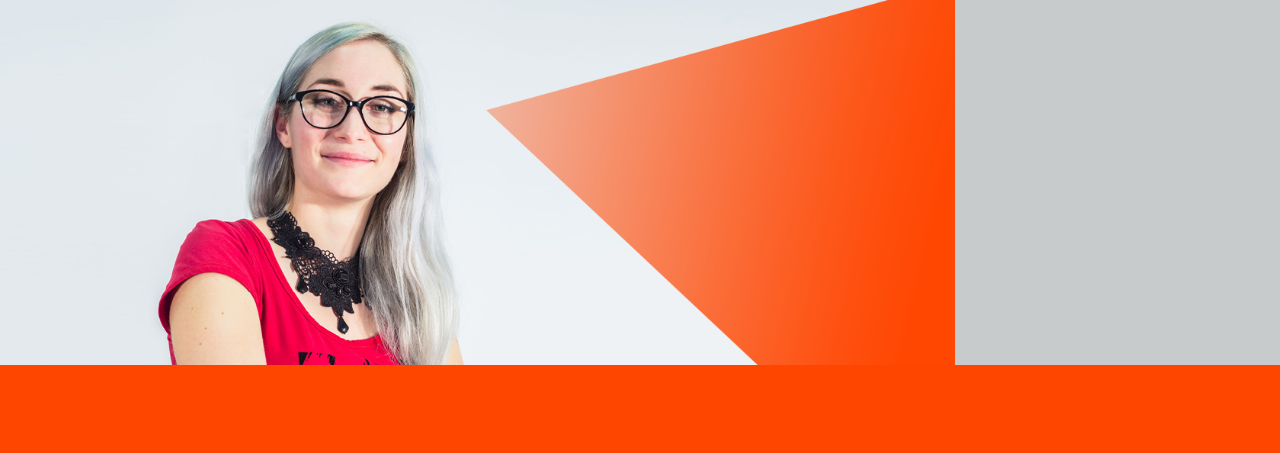
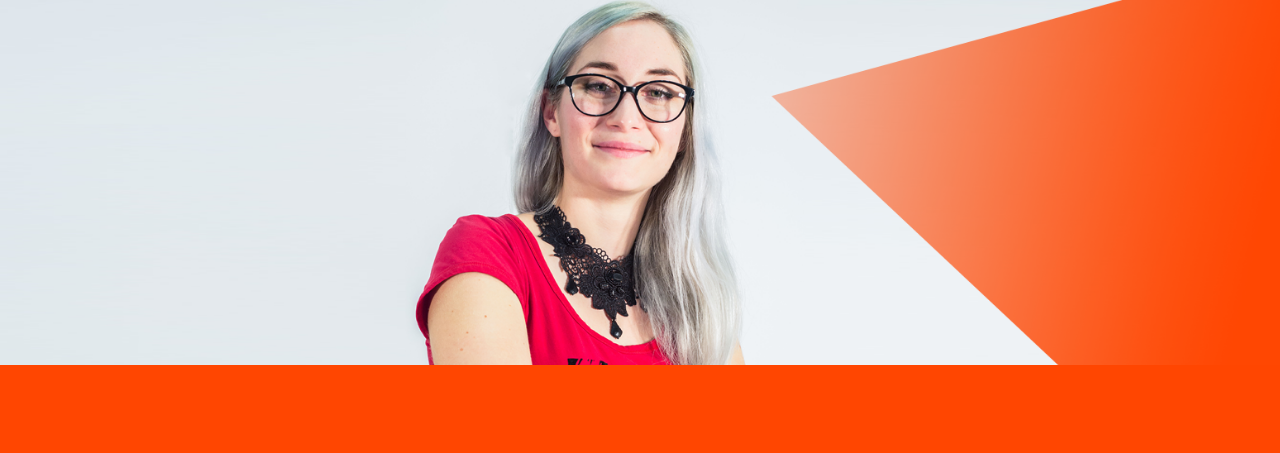
Before and after one commit to msemery/marionsemery.github.io, a plain HTML site: page index.html in a window 1280 px wide. Shown: the part 35-488 px from the top of the page. Drawn offline with nearby package versions, Linux system fonts and the light colour scheme.

Commit message:
Rendu plus responsive, correction css

```diff
--- a/main.css
+++ b/main.css
@@ -35,9 +35,9 @@ body {
 /* bar top */
 
 .top_fixed {
-	width:100%;
+	min-width:100%;
 	background-color:#FF4601;
-	position:absolute;
+	position: relative;;
 	position:fixed;
 	z-index: 9999;
 }
@@ -57,12 +57,14 @@ body {
 /* images and ico */
 
 #avatar {
-	width:110%;
+	width:100%;
 	height: auto;
 	bottom: 0;
 	margin-top: -6px;
-	margin-left: -30px;
+	margin: 0;
+	padding: 0;
 }
+
 .ico {
 	width: 15px;
 }
@@ -122,11 +124,11 @@ h4 {
 
 
 .top_left {
+	width: 100%;
 	background-color: white;
 	height:400px;
 	margin:0;
-	padding:25px;
-	position:relative;
+	padding: 0;
 }
 								.top_right {
 									min-width: 100%;
@@ -256,24 +258,36 @@ h4 {
 									}
 								}
 
+@media only screen and (max-width: 1920px) {
+	#avatar {
+	width: 50%;
+	height: auto;
+	bottom: 0;
+	margin-top: -15px;
+	}
+}
+
+@media only screen and (max-width: 1920px) {
+	.top_left {
+		background-color: #FF4601;
+	}
+}
 
 @media only screen and (max-width: 1281px) {
 	#avatar {
-	width:200%;
+	width:100%;
 	height: auto;
 	bottom: 0;
 	margin-top:-9px;
-	margin-left: -250px;
 	}
 }
 
 @media only screen and (max-width: 981px) {
 	#avatar {
-	width:110%;
+	width:100%;
 	height: auto;
 	bottom: 0;
-	margin-top:40px;
-	margin-left: -20px;
+	margin-top:50px;
 	}
 }
 
```
